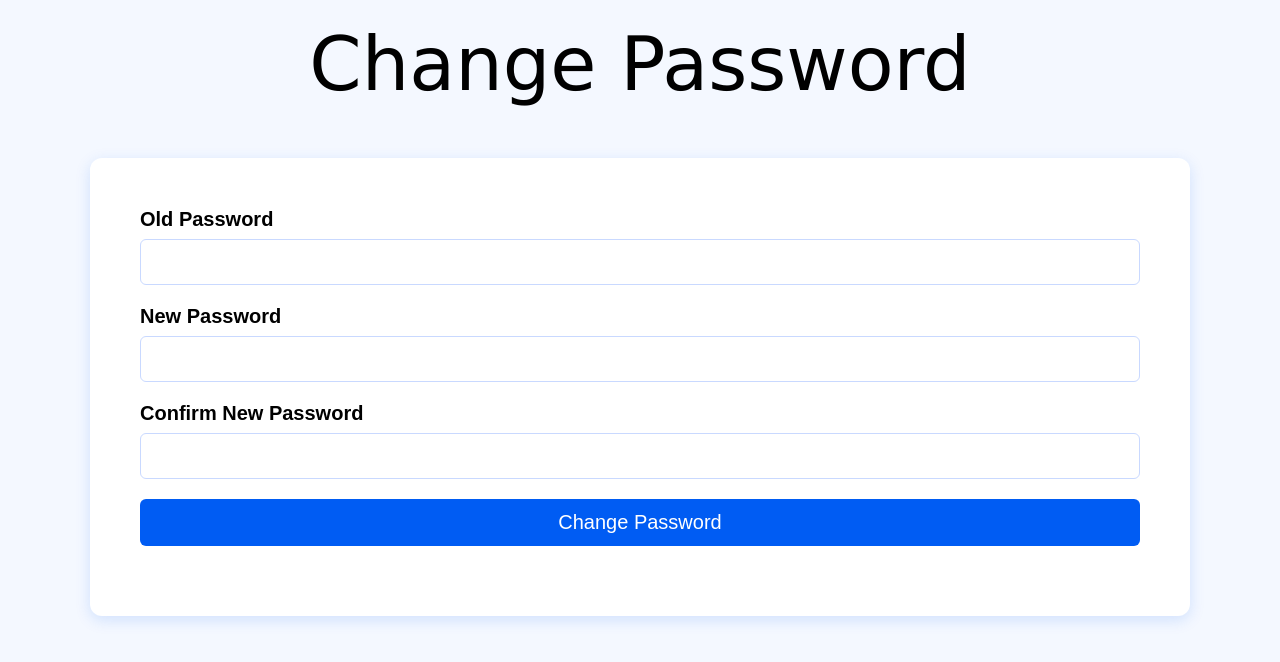
After one commit to twicks38/KATEKLeaveManagementProject, a Django app: page /accounts/change_password/ in a window 1280 px wide. The commit adds this page. Shown: the top 662 px of the page. Run offline with Django 5.2, Linux system fonts and the light colour scheme; the visitor is signed in with stand-in values (Sample User, id 1).

Commit message:
Added functionality for change password on first time login

```diff
--- a/accounts/urls.py
+++ b/accounts/urls.py
@@ -6,4 +6,6 @@ app_name = 'accounts'
 urlpatterns = [
     path('login/', views.login_page, name='login'),
     path('login/authenticate/', views.authenticate_user, name='user_authenticate'),
+    path('change_password/', views.change_password, name = 'change_password'),
+    path('home/', views.home_page,  name = 'home_page')
 ]
--- a/accounts/views.py
+++ b/accounts/views.py
@@ -3,25 +3,64 @@ from django.http import HttpResponseForbidden, HttpResponse
 from django.contrib.auth import authenticate, login
 from django.contrib.auth.models import User
 from django.contrib import messages
+from django.contrib.auth.decorators import login_required
+from .models import UserProfile
+
 # Create your views here.
 
 
 def login_page(request):
     return render(request, 'accounts/login_page.html')
 
+def change_password(request):
+    return render(request, 'accounts/change_password.html')
 
+def home_page(request):
+    return render(request, 'accounts/home_page.html')
+
+
+#stub first login data
+def is_first_login(user):
+        return True
 
 def authenticate_user(request):
     if request.method == 'POST':
-        email = request.POST.get('email')
+        username = request.POST.get('username')
         password = request.POST.get('password')
 
-        user = authenticate(request, email=email, password=password)
+        user = authenticate(request, username=username, password=password)
         if user is not None:
             login(request, user)
-            return HttpResponse("Pending redirection location")
 
-        else:
-            messages.error(request, 'Invalid email address or password.')
+            if is_first_login(user):
+                return redirect('accounts:change_password')
+            return redirect('accounts:home_page')
+
+        messages.error(request, 'Invalid username or password.')
+        return redirect('accounts:login')
 
     return HttpResponseForbidden("Invalid request method")
+
+@login_required
+def change_password(request):
+    if request.method == 'POST':
+        old_password = request.POST.get('old_password')
+        new_password = request.POST.get('new_password')
+        confirm_password = request.POST.get('confirm_password')
+
+        user = request.user
+
+        if not user.check_password(old_password):
+            messages.error(request, 'Old password is incorrect.')
+            return redirect('accounts:change_password')
+
+        if new_password != confirm_password:
+            messages.error(request, 'New passwords do not match.')
+            return redirect('accounts:change_password')
+
+        user.set_password(new_password)
+        user.save()
+
+        return redirect('accounts:home_page')
+
+    return render(request, 'accounts/change_password.html')
--- a/static/style.css
+++ b/static/style.css
@@ -84,3 +84,15 @@ h1 {
     height: auto;
     margin: 20px auto;
 }
+
+.message-error {
+    color: #d32f2f;
+    background-color: #fdecea;
+    border-radius: 6px;
+    padding: 16px 20px;
+    margin: 20px auto;
+    font-size: 25px;
+    width: 1000px;
+    box-sizing: border-box;
+    text-align: center;
+}
--- /dev/null
+++ b/templates/accounts/change_password.html
@@ -0,0 +1,40 @@
+{% load static %}
+<!DOCTYPE html>
+<html>
+<head>
+    <title>Change Password</title>
+    <link rel="stylesheet" href="{% static 'style.css' %}">
+</head>
+<body>
+    <div>
+        <h1>Change Password</h1>
+    </div>
+
+    {% if messages %}
+        {% for message in messages %}
+            <p class="message-error"> {{ message }} </p>
+        {% endfor %}
+    {% endif %}
+
+    <form method="post" action="{% url 'accounts:change_password' %}">
+
+        {% csrf_token %}
+        <div>
+            <label for="old_password">Old Password</label>
+            <input type="password" id="old_password" name="old_password" required>
+
+        </div>
+        <div>
+            <label for="new_password">New Password</label>
+            <input type="password" id="new_password" name="new_password" required>
+        </div>
+        <div>
+            <label for="confirm_password">Confirm New Password</label>
+            <input type="password" id="confirm_password" name="confirm_password" required>
+        </div>
+        <div>
+            <button type="submit">Change Password</button>
+        </div>
+    </form>
+</body>
+</html>
```
Also changed, not shown: templates/accounts/login_page.html (+4 -5 lines), templates/accounts/home_page.html (added).
